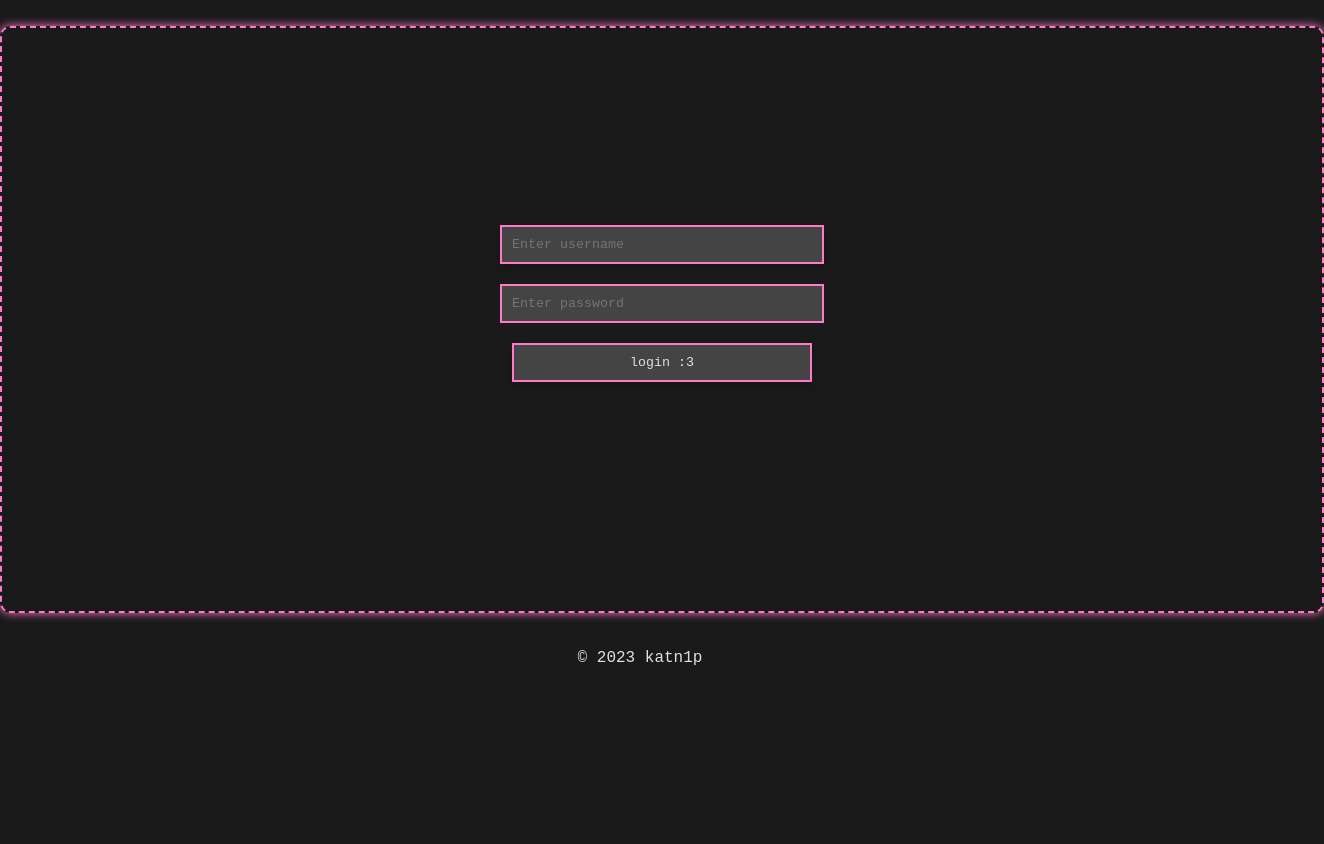
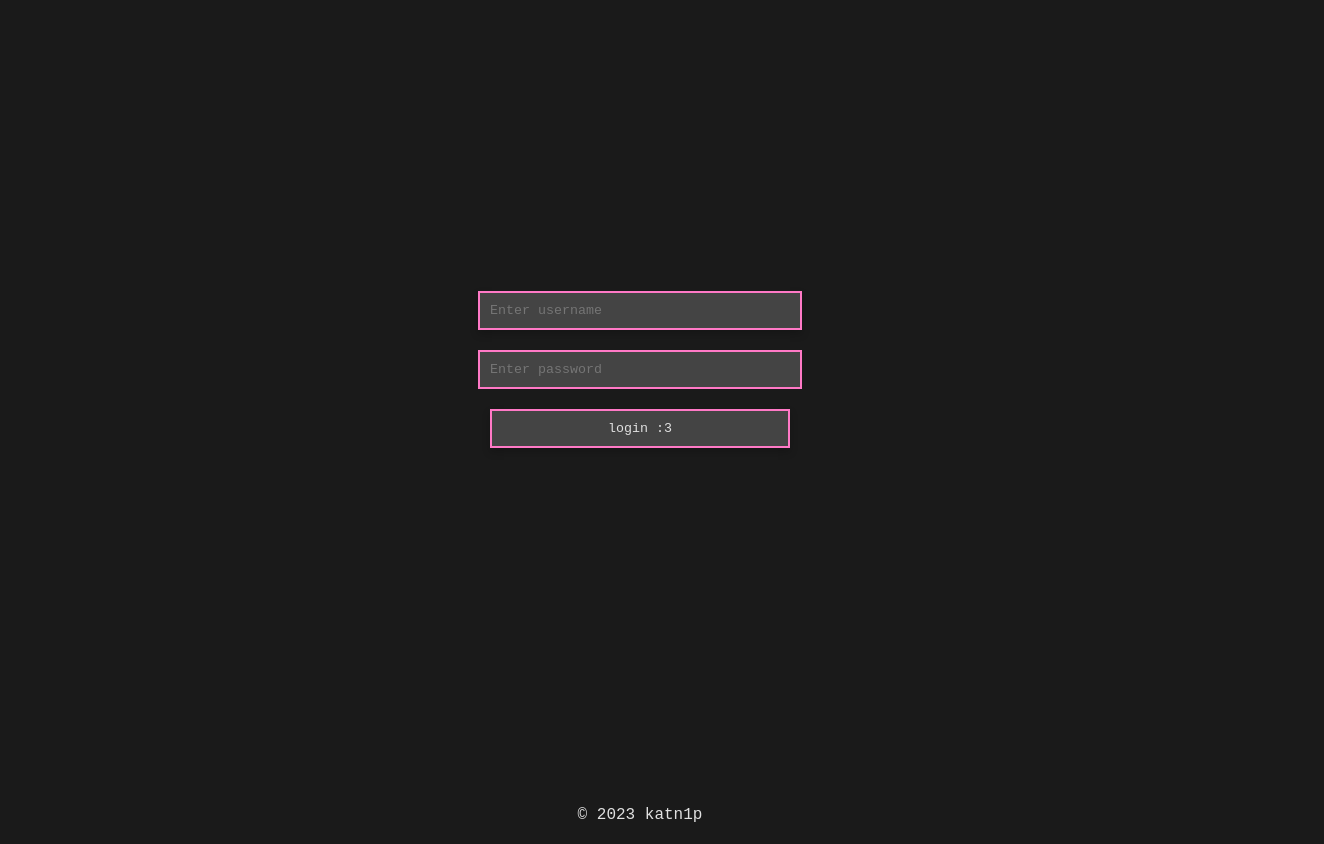
Before and after one commit to extortionn/extortionn.github.io, a plain HTML site: page index.html in a window 1280 px wide. Shown: the part 97-941 px from the top of the page, 1324 px wide, since content can reach past the window. Before the commit the page ends 800 px from the top, so only its background shows below. Drawn offline with Linux system fonts and the light colour scheme.

Commit message:
fixed :3

```diff
--- a/index.html
+++ b/index.html
@@ -2,12 +2,13 @@
 <html lang="en">
 <head>
     <meta charset="UTF-8">
-    <meta name="viewport" content="width=device-width, initial-scale=1.0">
-    <title>Login</title>
+    <meta name="viewport" content="width=device-width, initial-scale=1.0, maximum-scale=1.0, user-scalable=no">
+    <title>login</title>
     <link href="https://fonts.googleapis.com/css2?family=Gothic+A1:wght@700&display=swap" rel="stylesheet">
     <link rel="stylesheet" href="styles.css">
 </head>
 <body>
+    <div class="container">
         <header>
             <h1>ᓚᘏᗢ [login to katn1p servers!] ᓚᘏᗢ</h1>
         </header>
@@ -20,6 +21,7 @@
         <footer>
             <p>&copy; 2023 katn1p</p>
         </footer>
+    </div>
     <script src="script.js"></script>
 </body>
 </html>
--- a/styles.css
+++ b/styles.css
@@ -14,17 +14,13 @@ header, footer {
 }
 
 main {
-    flex: 1;
     display: flex;
     flex-direction: column;
-    justify-content: center; /* Center content vertically */
     align-items: center;
-    width: 100%; /* Ensure full width */
-    padding: 20px;
-    border: 2px dashed #ff79c6;
-    border-radius: 10px;
-    box-shadow: 0 0 10px #ff79c6;
+    justify-content: center;
+    min-height: 100vh;
 }
+
 
 .centered-form {
     display: flex;
```
Lines whose indentation alone changed are shown as unchanged.
